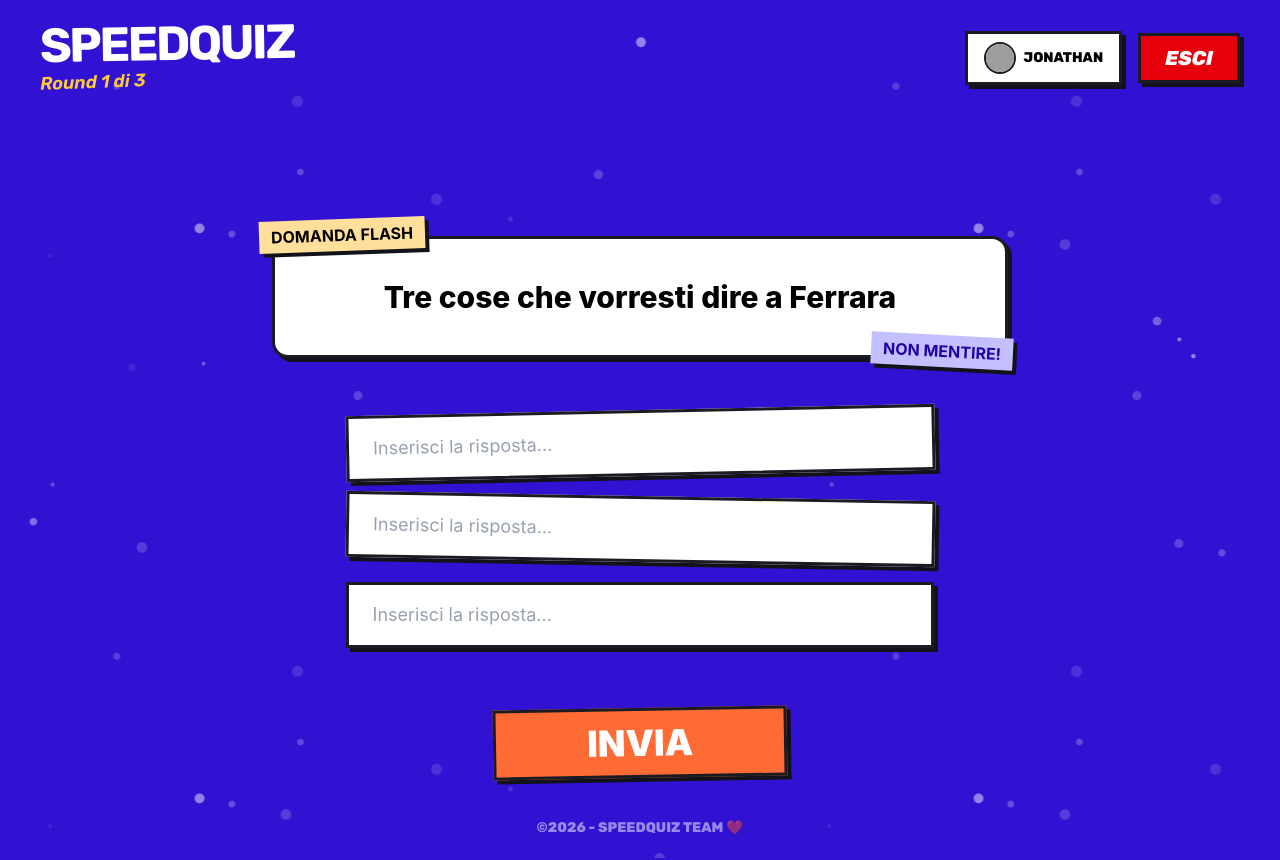
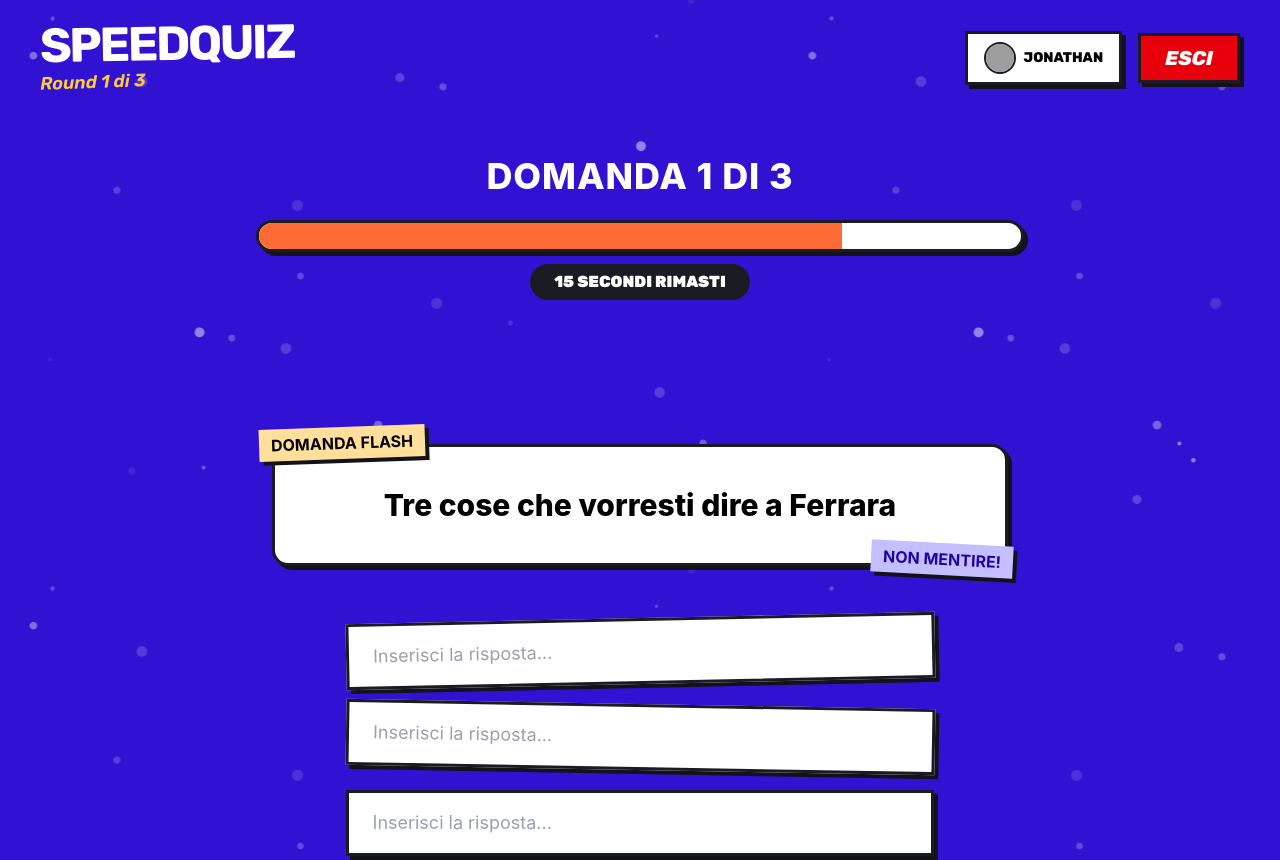
Before and after one commit to Jonnycp/SpeedQuiz, a React (Vite) app in the folder frontend/: page /question in a window 1280 px wide. Shown: the top 860 px of the page. Built offline with nearby package versions, Linux system fonts and the light colour scheme; grey boxes are pictures that could not be loaded; some icons are missing.

Commit message:
Implementato mainTitle

```diff
--- a/frontend/src/pages/Leaderboard.jsx
+++ b/frontend/src/pages/Leaderboard.jsx
@@ -5,18 +5,19 @@ import Header from "../components/Header";
 import ResultPlayer from "../components/ResultPlayer";
 import PodiumPlayer from "../components/PodiumPlayer";
 import ConfirmButton from "../components/ConfirmButton";
+import MainTitle from "../components/MainTitle";
 
 const Leaderboard = () => {
   return (
     <>
       <Header username="Jonathan" />
       <Confetti />
-      <div>
-        <h1 className="text-4xl text-white font-primary uppercase">
-          Partita conclusa
-        </h1>
-        Abbiamo solo 3 vincitori! Fagli un applauso!
-      </div>
+      <section className="my-10">
+        <MainTitle title="Partita conclusa!" className="text-5xl"/>
+        <h2 className="text-xl text-semibold font-primary text-center text-secondary mt-4">
+          3 finalisti, nessuna dignità: applausi
+        </h2>
+      </section>
       <section className="flex gap-3 md:gap-8 mx-4 md:mx-32 py-24 relative z-10 select-none">
         <PodiumPlayer position={2} username="Maria" points={800} />
         <PodiumPlayer position={1} username="Antonio" points={1000} />
--- a/frontend/src/pages/Question.jsx
+++ b/frontend/src/pages/Question.jsx
@@ -1,15 +1,20 @@
-import GamePhase from '../components/GamePhase.jsx'
-import QuestionCard from '../components/QuestionCard.jsx'
+import GamePhase from "../components/GamePhase.jsx";
+import QuestionCard from "../components/QuestionCard.jsx";
+import MainTitle from "../components/MainTitle.jsx";
+import TimeSlider from "../components/TimeSlider.jsx";
 
 const Question = () => {
+  return (
+    <>
+      <GamePhase underPhase="Round 1 di 3" username="Jonathan" />
+      <section className="flex flex-col items-center justify-center relative z-10 md:mt-10 mt-5">
+        <MainTitle title="Domanda 1 di 3" />
+        <TimeSlider tempoIniziale={20} />
+      </section>
 
-    return(
-        <>
-        <GamePhase underPhase="Round 1 di 3" username="Jonathan" />
-        <QuestionCard/>
-        </>
-
-    )
-}
+      <QuestionCard />
+    </>
+  );
+};
 
 export default Question;
```
